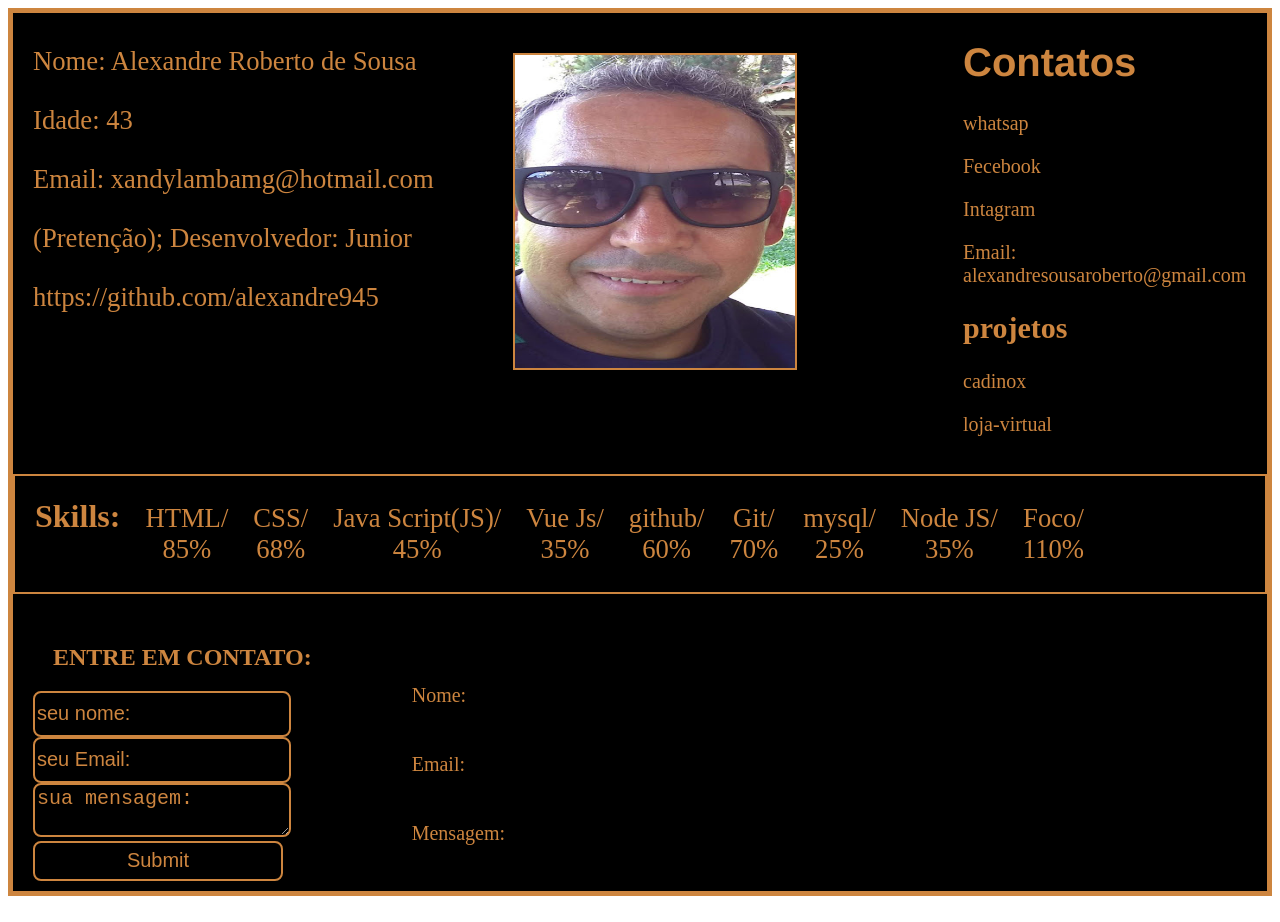
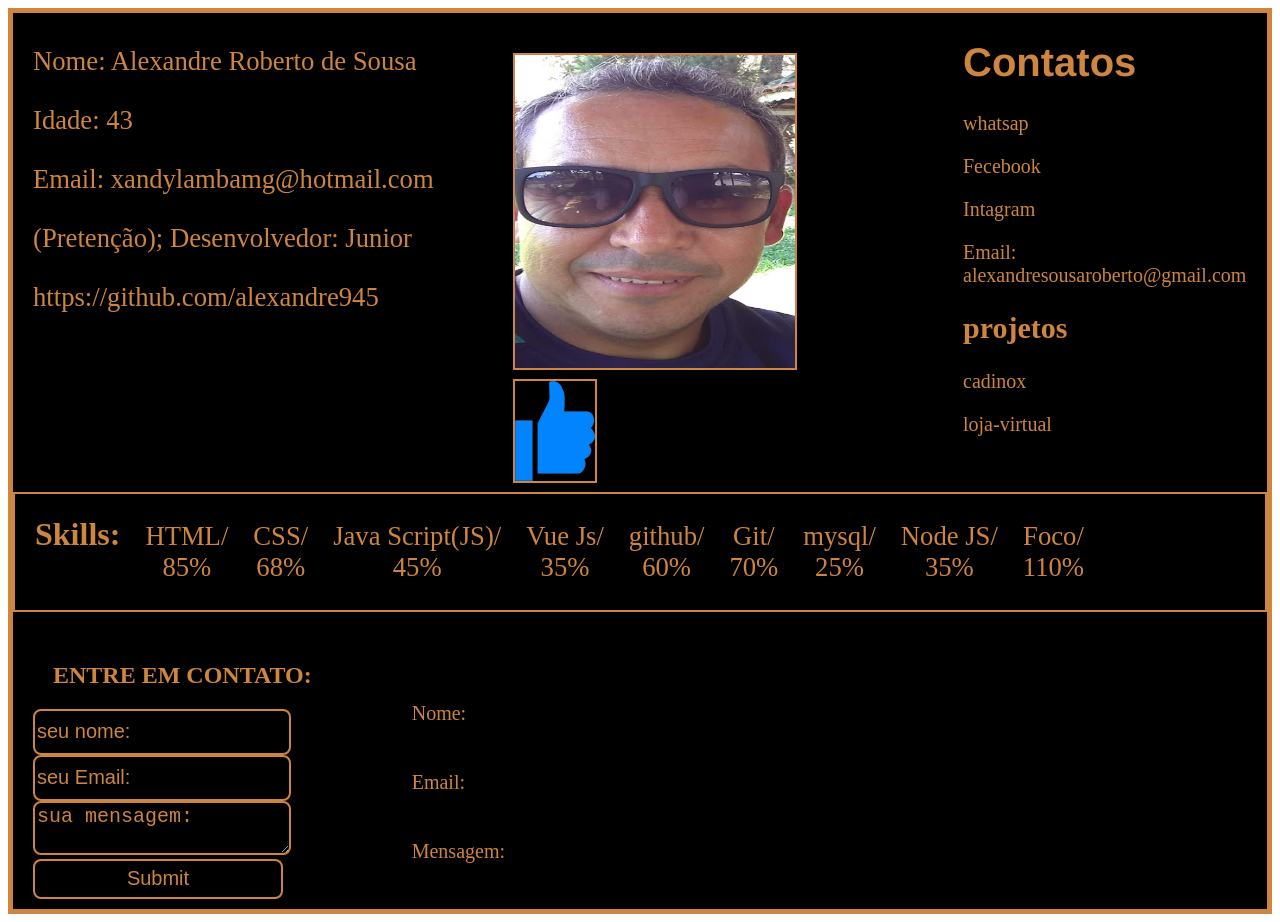
Before and after one commit to alexandre945/projetovue, a Vue app: page / in a window 1280 px wide. Built offline with nearby package versions, Linux system fonts and the light colour scheme.

Commit message:
criando butão de Like

```diff
--- a/src/App.vue
+++ b/src/App.vue
@@ -3,9 +3,9 @@
     <cliente />
      <contato />
     <img src="./assets/alex.jpg" alt="xandy.jpg">
+     <img id="like" src="./assets/Likepng.png">
     <mainn />
     <cadastro/>
-
   </div>
 </template>
 <script>
@@ -19,10 +19,9 @@ export default {
     cliente,
     mainn,
     cadastro,
-    contato,
+    contato
   }
 }
-
 </script>
 
 <style>
@@ -42,6 +41,12 @@ img {
  text-align: center;
 
 }
+#like {
+  height: 100px;
+  width: 80px;
+  margin-bottom: 5px;
+
+}
 
 @media (max-width: 600px) {
   #app {
```
Also changed, not shown: src/assets/Likepng.png (added).
